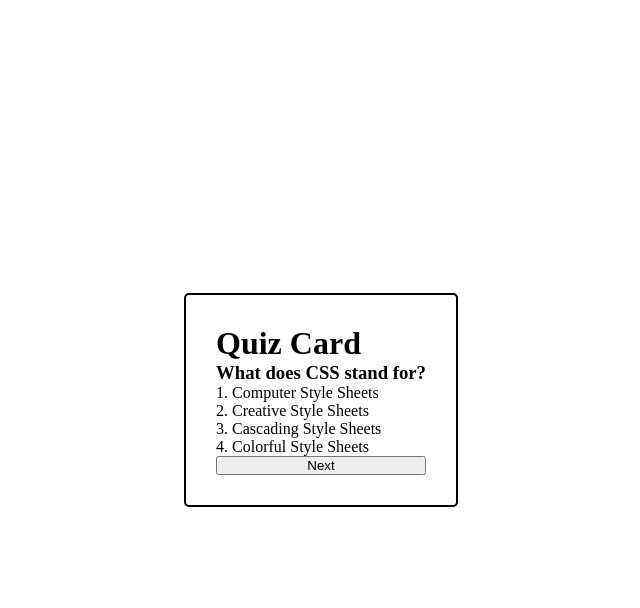
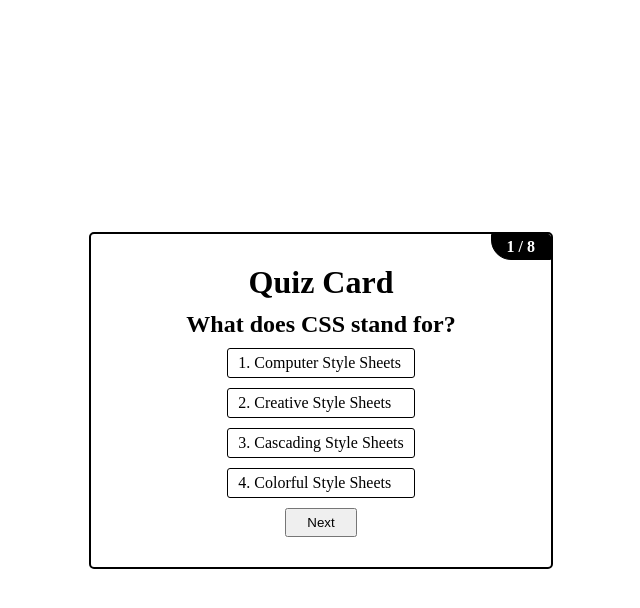
Before and after one commit to JohnMwendwa/quiz-app, a React (Vite) app: page / in a window 1280 px wide. Both pictures are taken after a click on the button "Start Quiz". Shown: the top 608 px of the page, without its empty margins (319-959 px from the left). Built offline with nearby package versions, Linux system fonts and the light colour scheme.

Commit message:
style the QuizCard component

```diff
--- a/src/components/QuizCard.tsx
+++ b/src/components/QuizCard.tsx
@@ -1,3 +1,5 @@
+import styled from "styled-components";
+
 import { useQuizContext } from "../context/QuizContext";
 import { Question } from "../models/question";
 
@@ -8,31 +10,79 @@ interface QuizCardProps {
   handleSubmit: () => void;
 }
 
+const Container = styled.div`
+  display: flex;
+  flex-direction: column;
+  align-items: center;
+  width: 400px;
+  position: relative;
+
+  h1 {
+    text-align: center;
+    margin-bottom: 10px;
+  }
+
+  button {
+    padding: 5px 20px;
+    margin-top: 10px;
+    cursor: pointer;
+  }
+`;
+
+const Option = styled.div`
+  border: 1px solid black;
+  padding: 5px 10px;
+  border-radius: 3px;
+  margin-top: 10px;
+  cursor: pointer;
+`;
+
+const Counter = styled.div`
+  position: absolute;
+  top: -30px;
+  right: -30px;
+  background-color: black;
+  color: white;
+  border: 1px solid black;
+  border-radius: 0 3px 0 20px;
+  padding: 3px 15px;
+  font-weight: 900;
+`;
+
 export default function QuizCard({
   question,
   currentQuestion,
   updateAnswers,
   handleSubmit,
 }: QuizCardProps) {
-  const { isLastQuestion } = useQuizContext();
+  const { questions, isLastQuestion } = useQuizContext();
 
   return (
-    <>
+    <Container>
+      <Counter>
+        {currentQuestion + 1} / {questions.length}
+      </Counter>
+
       <h1>Quiz Card</h1>
 
-      <h3>{question?.question}</h3>
+      <h2>{question?.question}</h2>
 
-      {question?.answers.map((answer, idx) => {
-        return (
-          <div key={answer} onClick={() => updateAnswers(currentQuestion, idx)}>
-            {idx + 1}. {answer}
-          </div>
-        );
-      })}
+      <div>
+        {question?.answers.map((answer, idx) => {
+          return (
+            <Option
+              key={answer}
+              onClick={() => updateAnswers(currentQuestion, idx)}
+            >
+              {idx + 1}. {answer}
+            </Option>
+          );
+        })}
+      </div>
 
       <button onClick={handleSubmit}>
         {isLastQuestion ? "Finish" : "Next"}
       </button>
-    </>
+    </Container>
   );
 }
```
